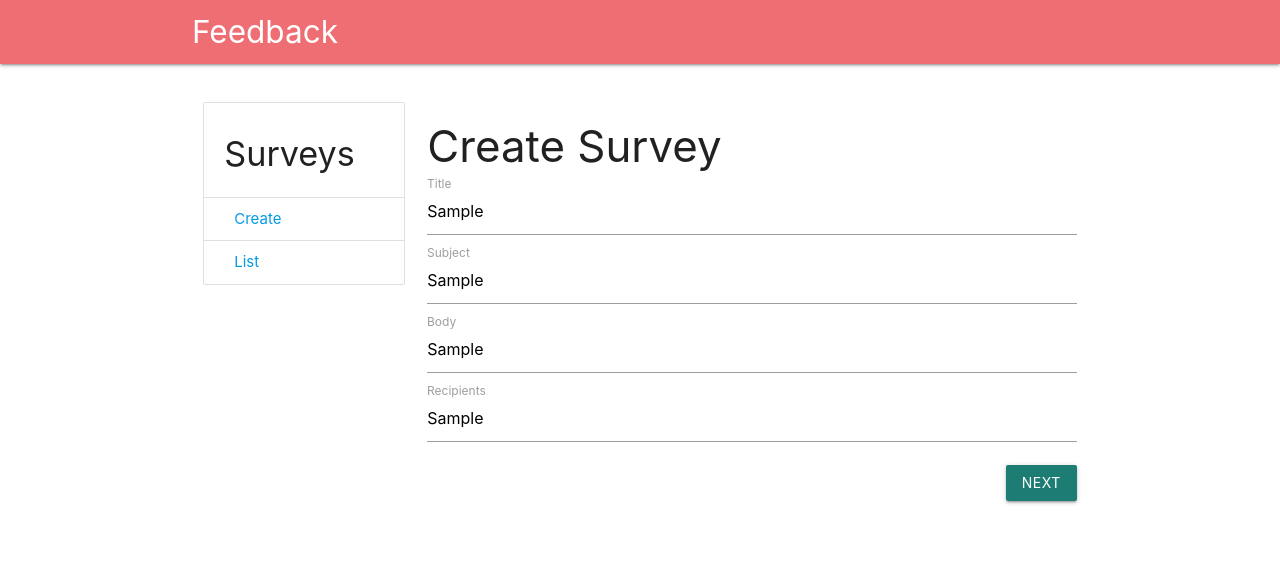
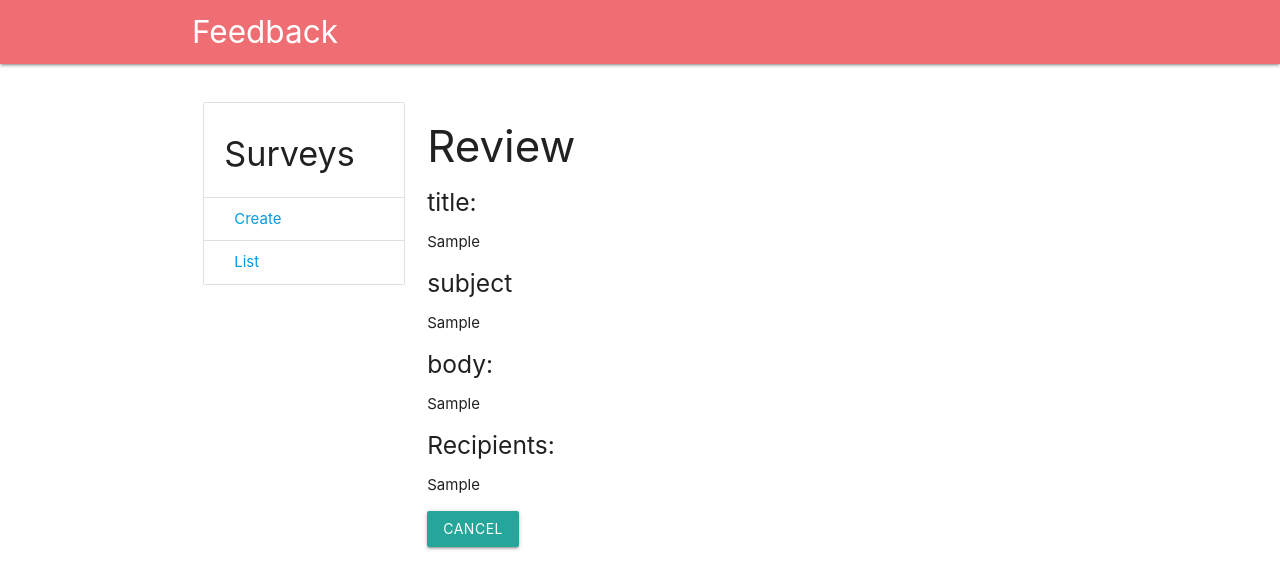
Before and after one commit to razouq/feedback, a React (Create React App) app in the folder client/: page /surveys/new in a window 1280 px wide. Both pictures are taken after typing "Sample", "Sample", "Sample", "Sample" into the empty fields and a click on the button "NEXT". Shown: the top 588 px of the page. Built offline with nearby package versions, Linux system fonts and the light colour scheme; no server answers.

Commit message:
chore(client) : review page

```diff
--- a/client/src/actions/index.js
+++ b/client/src/actions/index.js
@@ -1,5 +1,5 @@
 import axios from "axios";
-import { FETCH_USER, CREATE_SURVEY } from "./types";
+import { FETCH_USER, CREATE_SURVEY, REVIEW_SURVEY } from "./types";
 
 export const fetchUser = () => async (dispatch) => {
   const res = await axios.get("/api/current_user");
@@ -12,8 +12,7 @@ export const handleToken = (token) => async (dispatch) => {
   dispatch({type: FETCH_USER, payload: res.data});
 };
 
-export const createSurvey = (survey) => async (dispatch) => {
+export const reviewSurvey = (survey) => async (dispatch) => {
   // const res = await axios.post('/api/survey/new', survey);
-
-  dispatch({type: CREATE_SURVEY, payload: survey});
+  dispatch({type: REVIEW_SURVEY, payload: survey});
 }
--- a/client/src/actions/types.js
+++ b/client/src/actions/types.js
@@ -1,2 +1,3 @@
 export const FETCH_USER = 'fetch_user';
 export const CREATE_SURVEY = 'create_survey';
+export const REVIEW_SURVEY = 'review_survey';
--- a/client/src/components/survey/SurveyForm.js
+++ b/client/src/components/survey/SurveyForm.js
@@ -1,7 +1,7 @@
 import React, { useState, useRef } from "react";
 import { useForm } from "react-hook-form";
 import { useDispatch } from "react-redux";
-import {createSurvey} from '../../actions';
+import {reviewSurvey} from '../../actions';
 
 const SurveyForm = ({ setShowReview }) => {
   const { register, handleSubmit } = useForm();
@@ -15,7 +15,8 @@ const SurveyForm = ({ setShowReview }) => {
   const recipientsRef = useRef();
 
   const onSubmit = (data) => {
-    dispatch(createSurvey(data));
+    dispatch(reviewSurvey(data));
+    setShowReview(true);
   };
 
   return (
--- a/client/src/components/survey/SurveyReview.js
+++ b/client/src/components/survey/SurveyReview.js
@@ -1,9 +1,19 @@
 import React from 'react';
+import {useSelector} from 'react-redux';
 
 const SurveyReview = ({setShowReview}) => {
+  const {title, subject, body, recipients} = useSelector(state => state.survey);
   return (
     <div>
-      <h1>Review</h1>
+      <h3>Review</h3>
+      <h5>title:</h5>
+      <p>{title}</p>
+      <h5>subject</h5>
+      <p>{subject}</p>
+      <h5>body:</h5>
+      <p>{body}</p>
+      <h5>Recipients:</h5>
+      <p>{recipients}</p>
       <button onClick={() => setShowReview(false)} class="waves-effect waves-light btn">Cancel</button>
     </div>
   );
--- a/client/src/reducers/surveyReducer.js
+++ b/client/src/reducers/surveyReducer.js
@@ -1,7 +1,7 @@
-import {CREATE_SURVEY} from '../actions/types';
+import {REVIEW_SURVEY} from '../actions/types';
 
 const initialState = {
-  title: 'a',
+  title: '',
   subject: '',
   body: '',
   recipients: '',
@@ -9,7 +9,7 @@ const initialState = {
 
 const surveyReducer =  (state = initialState, action) => {
   switch(action.type) {
-    case CREATE_SURVEY:
+    case REVIEW_SURVEY:
       return action.payload;
     default:
       return state;
```
Also changed, not shown: 1 other file (tests, documents, lock files or other folders).
